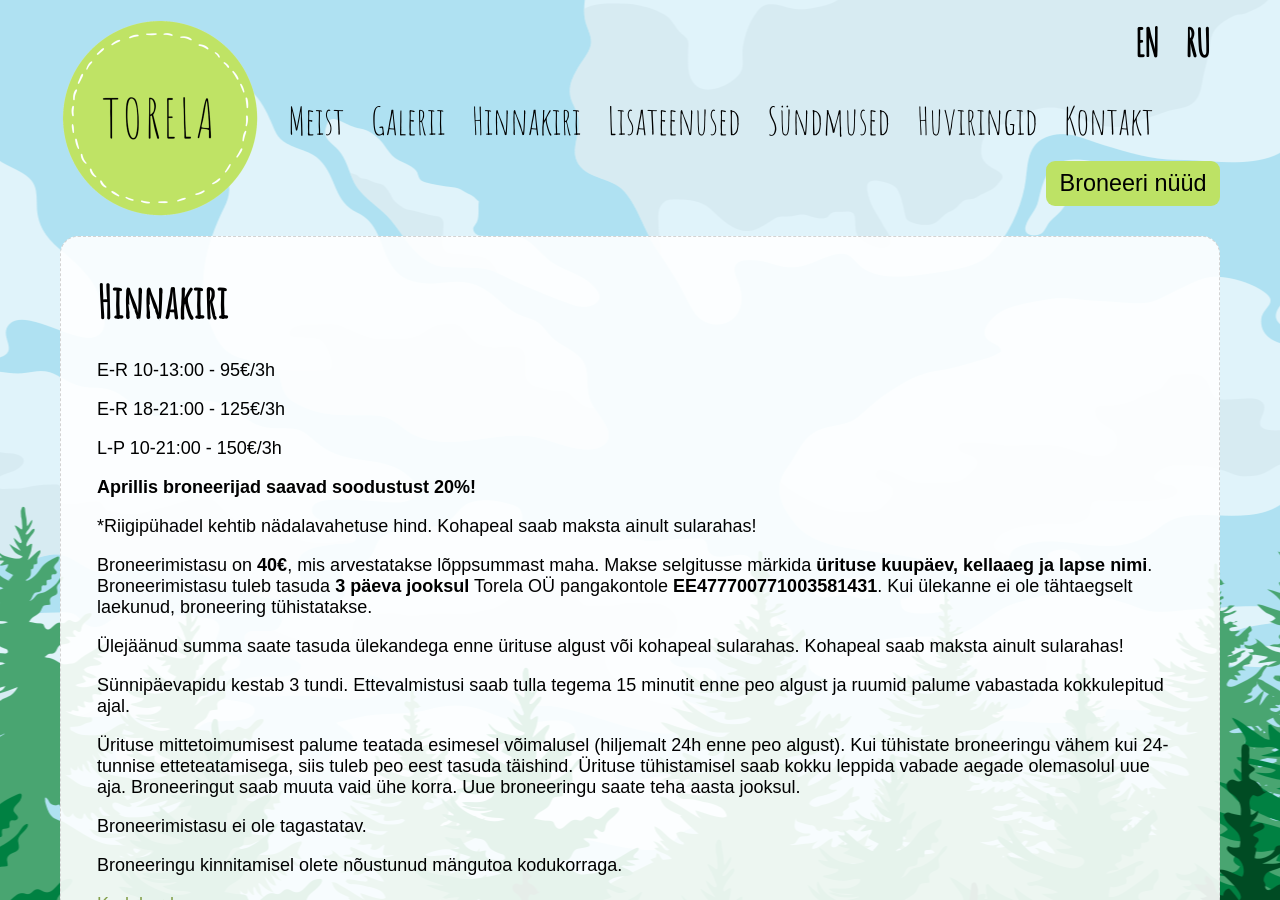
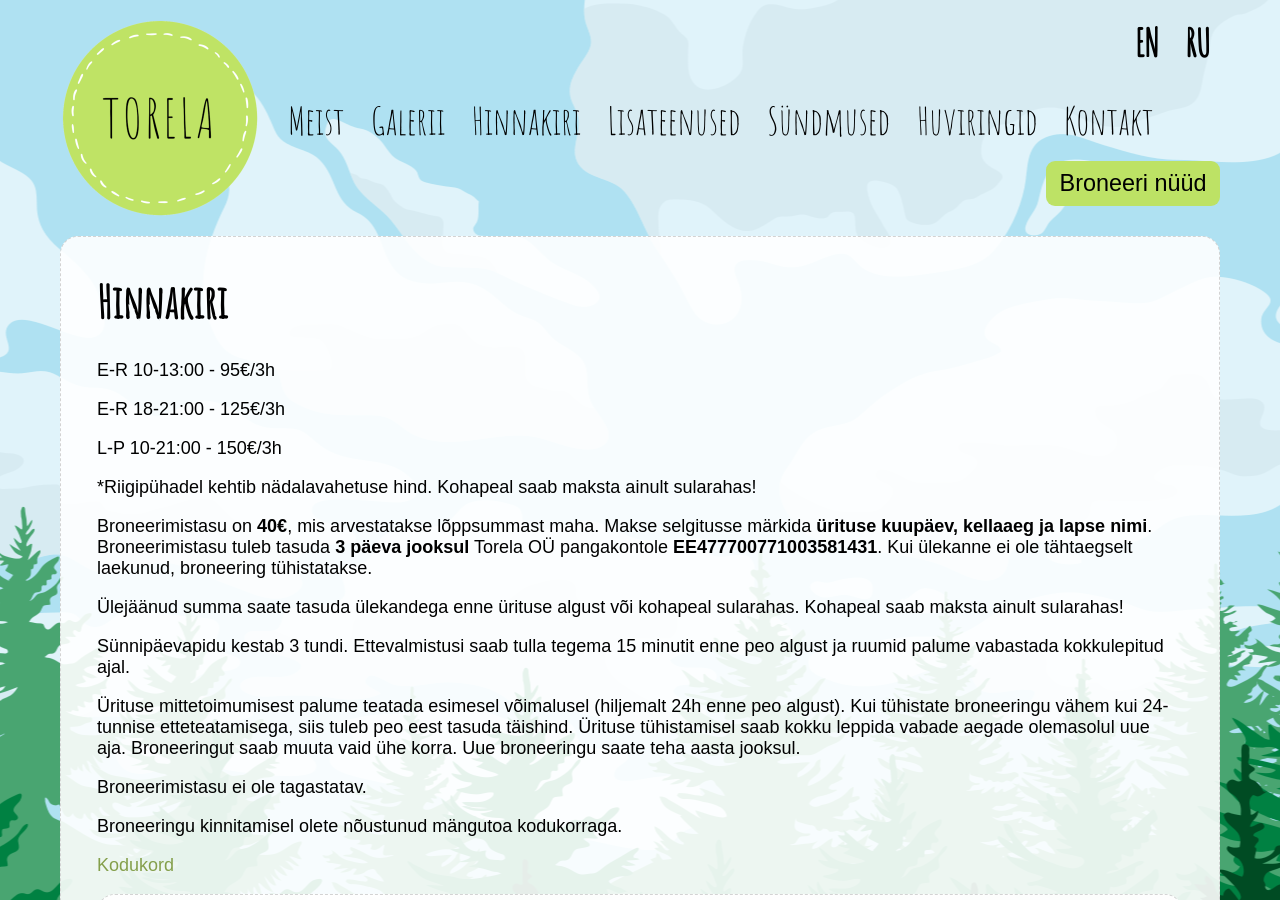
Before and after one commit to mypsik/torela, a Jekyll site: the page built from hinnakiri/index.md, in a window 1280 px wide and 900 px high. Built offline with Jekyll 4.4.1, drawn with Linux system fonts in a browser that asks for light colours.

Commit message:
Update index.md

```diff
--- a/hinnakiri/index.md
+++ b/hinnakiri/index.md
@@ -12,8 +12,6 @@ E-R 10-13:00 - 95€/3h
 E-R 18-21:00 - 125€/3h
 
 L-P 10-21:00 - 150€/3h
-
-**Aprillis broneerijad saavad soodustust 20%!**
 
 *Riigipühadel kehtib nädalavahetuse hind.
 Kohapeal saab maksta ainult sularahas!
```
